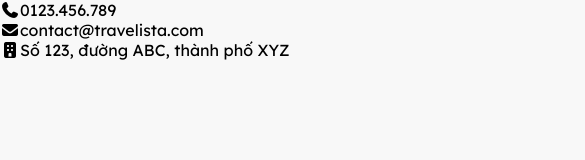
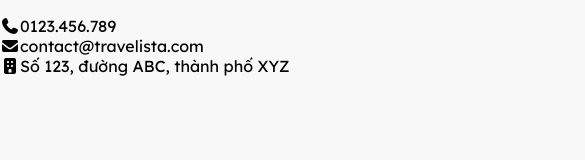
Before and after one commit to maitatduy/Travelista-Landing-Page, a plain HTML site: page index.html in a window 390 px wide. Shown: the top 160 px of the page, 585 px wide, since content can reach past the window. Drawn offline with Linux system fonts and the light colour scheme.

Commit message:
style: add responsive breakpoints for container width

```diff
--- a/assets/css/style.css
+++ b/assets/css/style.css
@@ -84,3 +84,28 @@ table {
   width: 1184px;
   margin: 0 auto;
 }
+
+@media (max-width: 1199.98px) {
+  .container {
+    width: 960px;
+  }
+}
+
+@media (max-width: 991.98px) {
+  .container {
+    width: 720px;
+  }
+}
+
+@media (max-width: 767.98px) {
+  .container {
+    width: 540px;
+  }
+}
+
+@media (max-width: 575.98px) {
+  .container {
+    width: 100%;
+    padding: 16px 0;
+  }
+}
```
